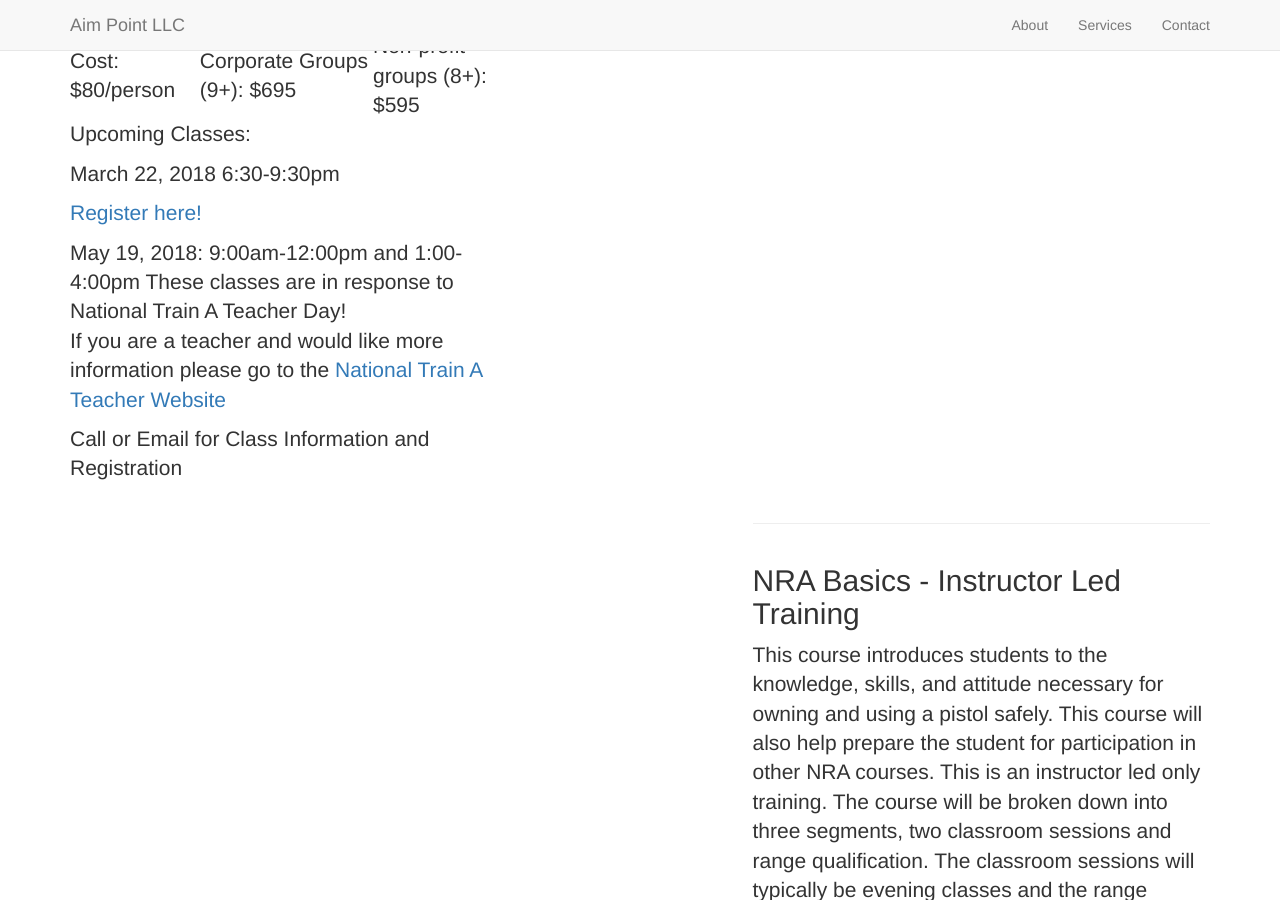
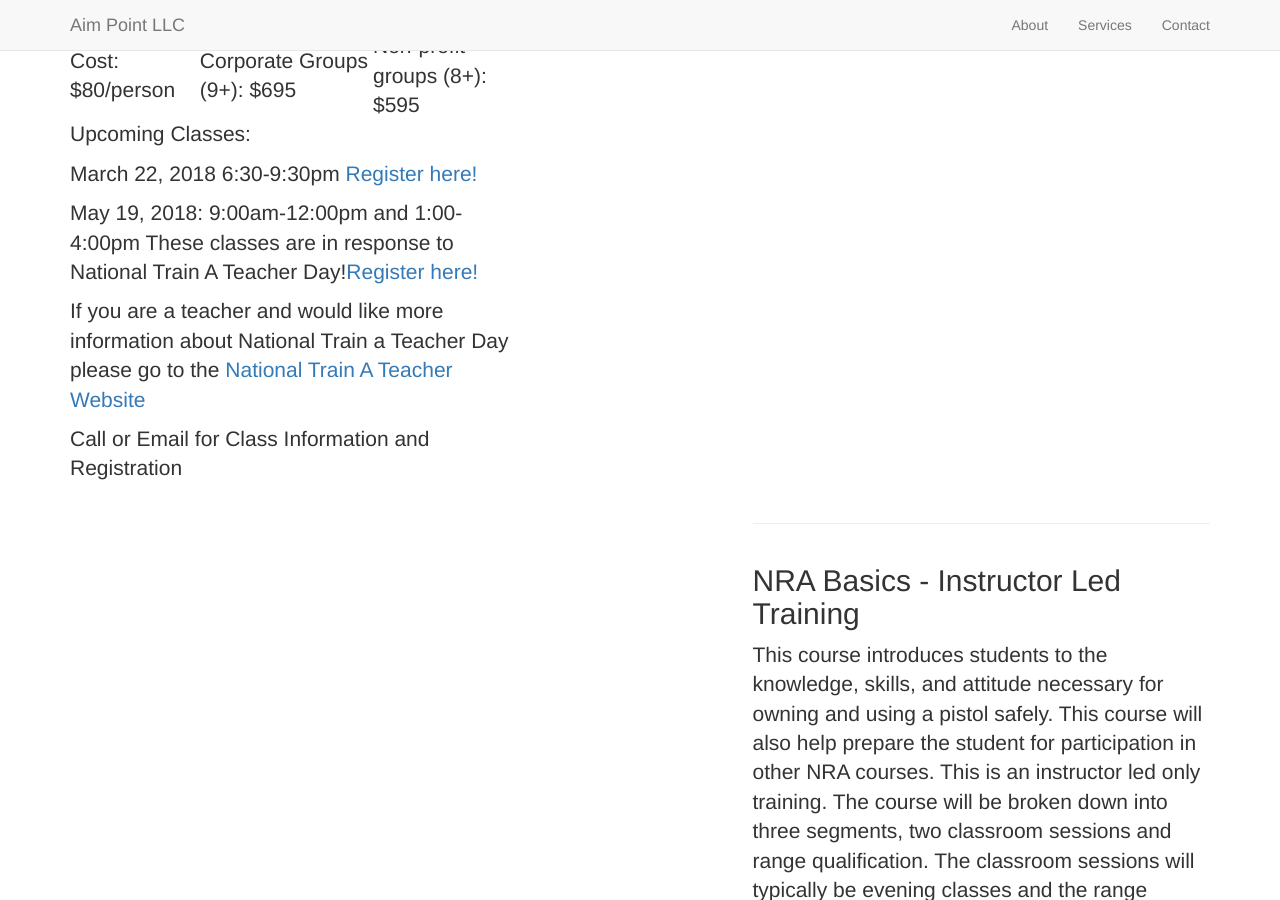
Before and after one commit to aimpoint/aimpoint.github.io, a Jekyll site: the page built from _posts/2016-1-4-active-shooter-training.markdown, in a window 1280 px wide and 900 px high, scrolled down 1542 px. Built offline with Jekyll 4.4.1, drawn with Linux system fonts in a browser that asks for light colours; nearby versions of some CDN libraries; library files that are not in the unit come from our copies.

Commit message:
Update 2016-1-4-active-shooter-training.markdown

```diff
--- a/_posts/2016-1-4-active-shooter-training.markdown
+++ b/_posts/2016-1-4-active-shooter-training.markdown
@@ -15,13 +15,12 @@ Cost: $80/person | Corporate Groups (9+): $695 | Non-profit groups (8+): $595
 
 Upcoming Classes:
 
-March 22, 2018 6:30-9:30pm
-
-<a href="https://goo.gl/forms/KeHPylmNr6k16ij43" target="_blank">Register here! </a>
+March 22, 2018 6:30-9:30pm <a href="https://goo.gl/forms/KeHPylmNr6k16ij43" target="_blank">Register here! </a>
 
 May 19, 2018:  9:00am-12:00pm and 1:00-4:00pm
-These classes are in response to National Train A Teacher Day!
-If you are a teacher and would like more information please go to the <a href="http://nationaltrainateacherday.com " target="_blank">National Train A Teacher Website</a>
+These classes are in response to National Train A Teacher Day!<a href="https://goo.gl/forms/JOVS8BfndTGnsCz83" target="_blank">Register here! </a>
+
+If you are a teacher and would like more information about National Train a Teacher Day please go to the <a href="http://nationaltrainateacherday.com " target="_blank">National Train A Teacher Website</a>
 
 
 Call or Email for Class Information and Registration
```
